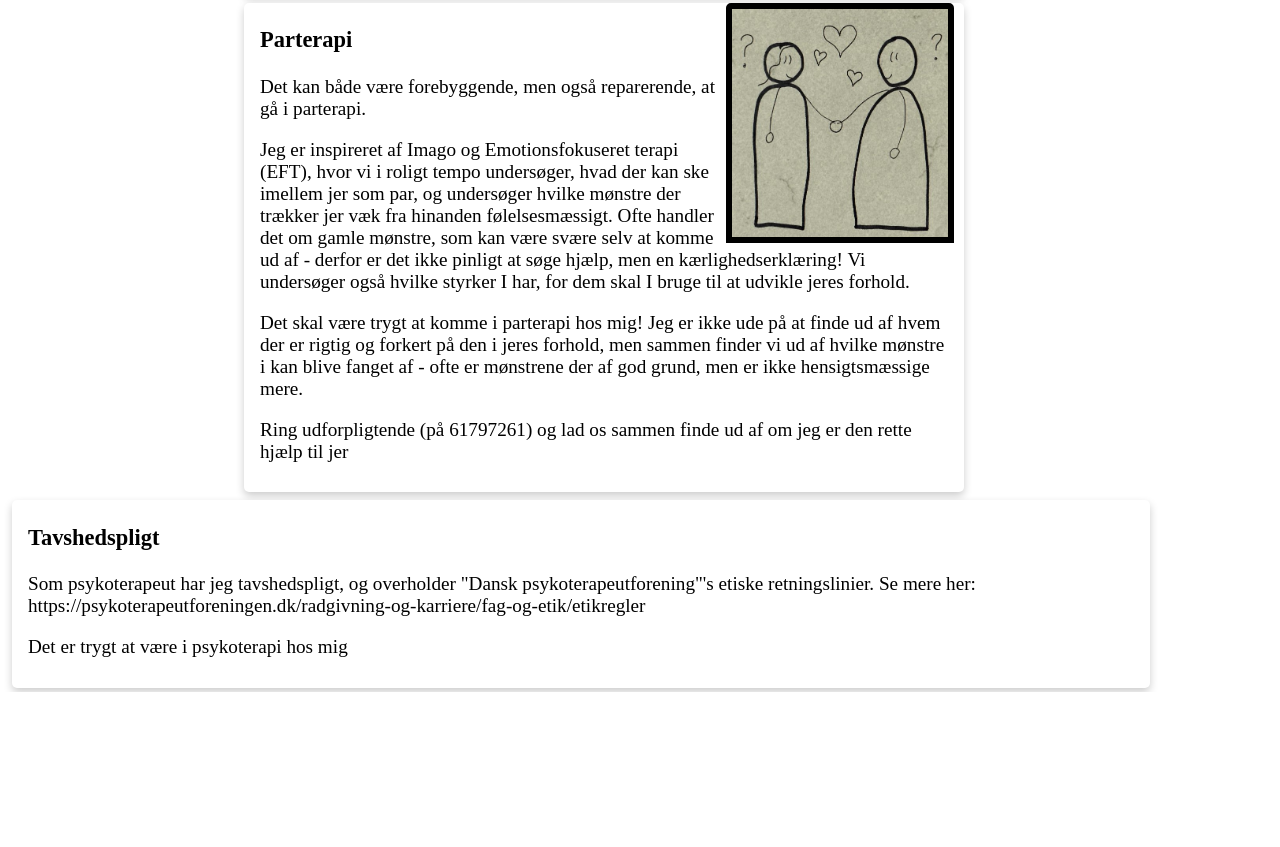
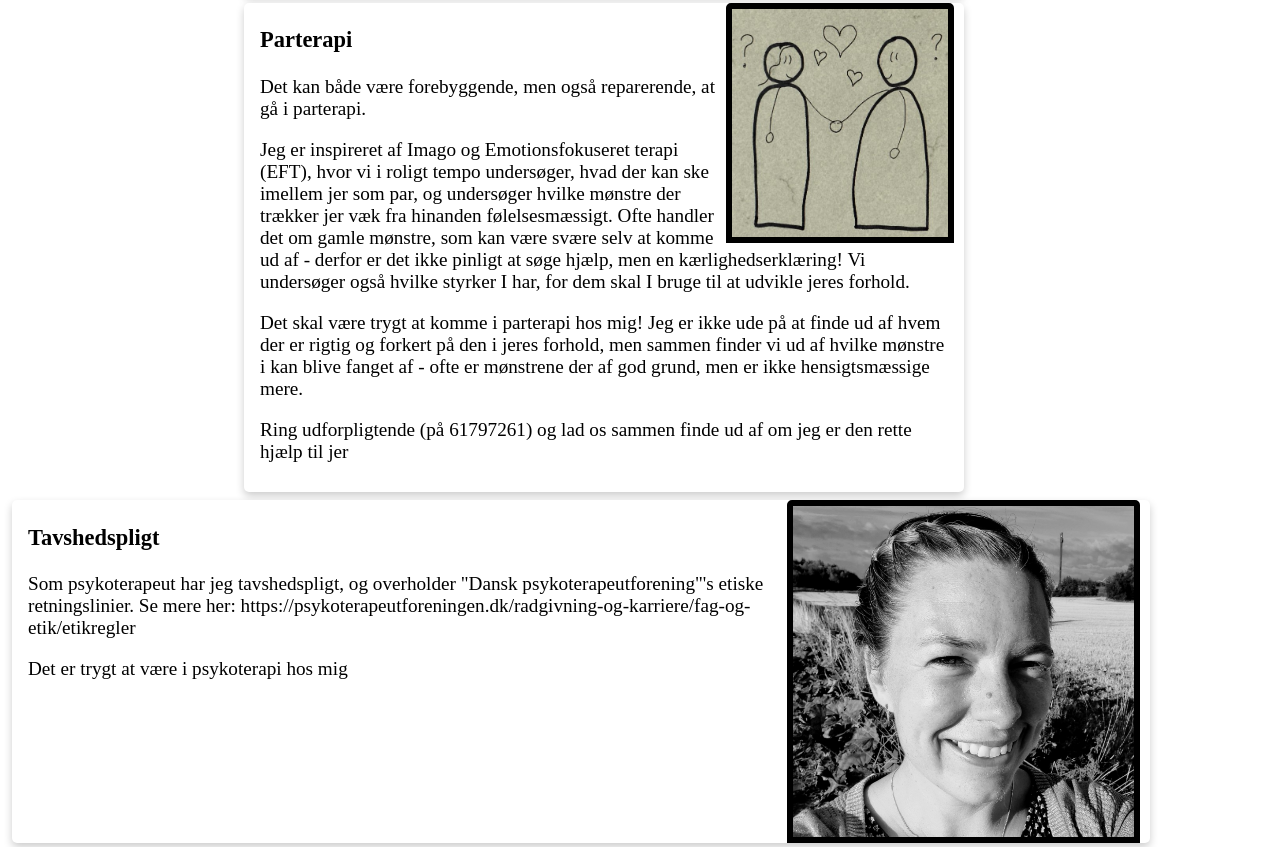
Before and after one commit to jespera/lonnieweb, a plain HTML site: page tilbyder.html in a window 1280 px wide. Shown: the part 1936-2783 px from the top of the page. Before the commit the page ends 2628 px from the top, so only its background shows below. Drawn offline with Linux system fonts and the light colour scheme.

Commit message:
nyt igen

```diff
--- a/tilbyder.html
+++ b/tilbyder.html
@@ -89,6 +89,7 @@
 </div>
 </div>
 <div class="card">
+    <img src="IMG_20220822_074617-EDIT.jpg" style="float: right;"/>
     <div class="container">
         <h3>Tavshedspligt</h3>
         <p>Som psykoterapeut har jeg tavshedspligt, og overholder "Dansk psykoterapeutforening"'s etiske retningslinier. Se mere her: https://psykoterapeutforeningen.dk/radgivning-og-karriere/fag-og-etik/etikregler </p>
```
Also changed, not shown: IMG_20220822_074617-EDIT.jpg (added).
